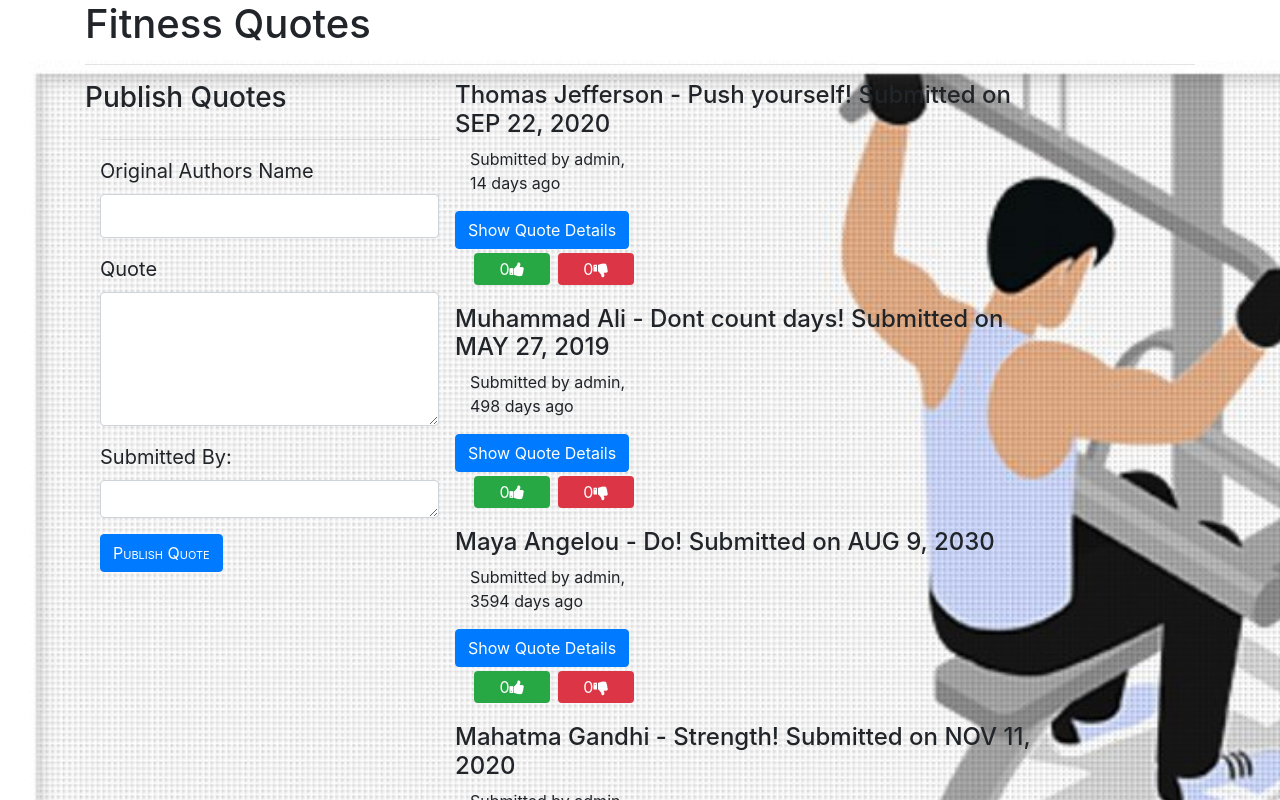
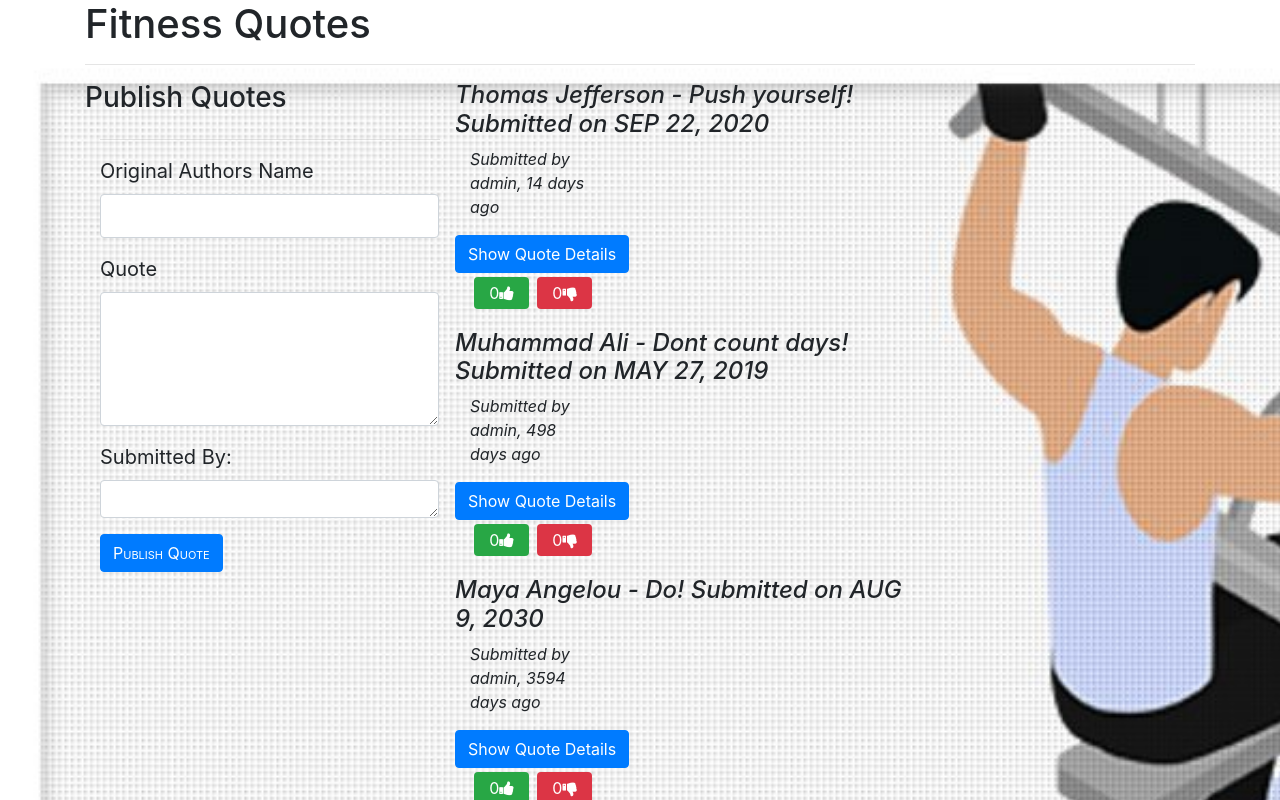
Before and after one commit to NNJAMBI/Fitness-Quotes, an Angular app: page / in a window 1280 px wide. Shown: the top 800 px of the page. Built offline with nearby package versions, Linux system fonts and the light colour scheme; a small style sheet from the web is missing.

Commit message:
add changes made to css files

```diff
--- a/src/app/quote-detail/quote-detail.component.css
+++ b/src/app/quote-detail/quote-detail.component.css
@@ -0,0 +1,4 @@
+#test{
+    font-style: italic;
+    font-family: sans-serif;
+}
--- a/src/app/quote-detail/quote-detail.component.html
+++ b/src/app/quote-detail/quote-detail.component.html
@@ -1,3 +1,3 @@
-<p>{{quote.description}}</p>
-<p>This quote was submitted {{quote.completeDate|dateCount}} days ago</p>
+<p id="test">{{quote.description}}</p>
+<!-- <p>This quote was submitted {{quote.completeDate|dateCount}} days ago</p> -->
 <button (click)= 'quoteDelete(true)' class="btn btn-outline-danger">Delete Quote</button>
--- a/src/app/quote/quote.component.css
+++ b/src/app/quote/quote.component.css
@@ -0,0 +1,3 @@
+#Description{
+font-style: italic;
+}
--- a/src/app/quote/quote.component.html
+++ b/src/app/quote/quote.component.html
@@ -15,7 +15,7 @@
             </div>
 
             <div class="row">
-                <div class="col-md-10" id="Description">
+                <div class="col-md-8" id="Description">
                     <div *ngFor='let quote of quotes;let i = index'>
                         <div>
                             <h4 id={{i}} appHighlight>{{quote.name}} Submitted on {{quote.completeDate|date|uppercase}}
@@ -23,12 +23,14 @@
                             <div class="col-4" id="small">
                                 <p>Submitted by {{quote.submitter}}, {{quote.completeDate|dateCount}} days ago</p>
                                 <!--calls and displays date count pipe results-->
-                              </div>
+                            </div>
                             <button (click)='toggleDetails(i)'
                                 class="btn btn-primary">{{showDescription? "Hide": "Show"}} Quote Details</button>
                             <div class="col-4">
 
-                                <p><app-vote></app-vote></p>
+                                <p>
+                                    <app-vote></app-vote>
+                                </p>
                                 <!-- to show votes from vote app component + deleteQuote form dq details-->
                             </div>
                         </div>
```
Also changed, not shown: src/app/quote-form/quote-form.component.html (+6 -3 lines).
